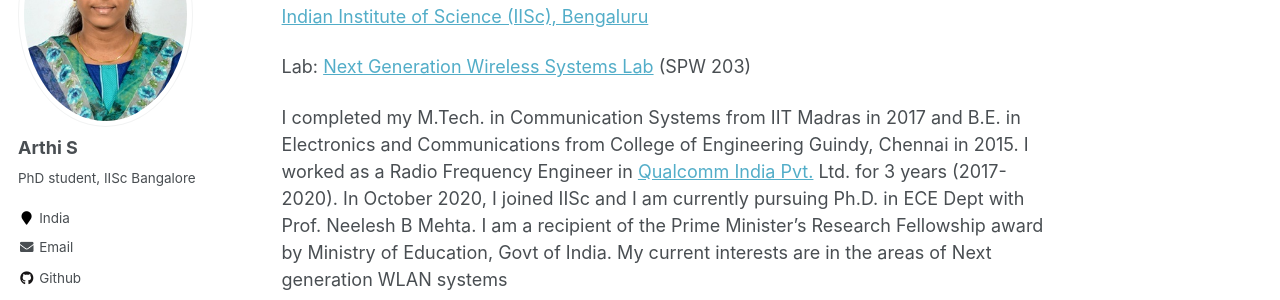
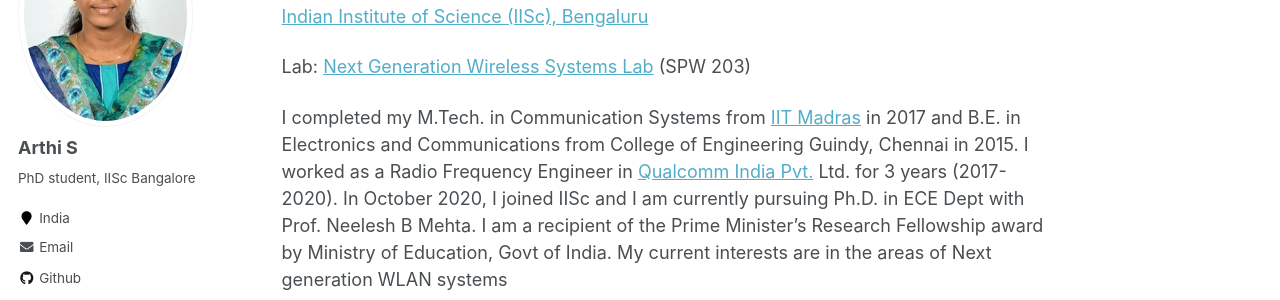
Before and after one commit to Arthi314/Arthi314.github.io, a Jekyll site: the page built from _pages/about.md, in a window 1280 px wide. Shown: the part 216-516 px from the top of the page. Built offline with Jekyll 4.4.1, drawn with Linux system fonts in a browser that asks for light colours; part of the change alters nothing that is shown.

```diff
--- a/_pages/about.md
+++ b/_pages/about.md
@@ -16,7 +16,7 @@ redirect_from:
 
 Lab: [Next Generation Wireless Systems Lab](https://ece.iisc.ac.in/~nextgenwrl/index.html ) (SPW 203)
 
-I completed my M.Tech. in Communication Systems from IIT Madras in 2017 and B.E. in Electronics and Communications from College of Engineering Guindy, Chennai in 2015. I worked as a Radio Frequency Engineer in [Qualcomm India Pvt.](https://www.qualcomm.com/home) Ltd. for 3 years (2017-2020). In October 2020, I joined IISc and I am currently pursuing Ph.D. in ECE Dept with Prof. Neelesh B Mehta. I am a recipient of the Prime Minister's Research Fellowship award by Ministry of Education, Govt of India. My current interests are in the areas of Next generation WLAN systems
+I completed my M.Tech. in Communication Systems from [IIT Madras](https://www.iitm.ac.in/) in 2017 and B.E. in Electronics and Communications from College of Engineering Guindy, Chennai in 2015. I worked as a Radio Frequency Engineer in [Qualcomm India Pvt.](https://www.qualcomm.com/home) Ltd. for 3 years (2017-2020). In October 2020, I joined IISc and I am currently pursuing Ph.D. in ECE Dept with Prof. Neelesh B Mehta. I am a recipient of the Prime Minister's Research Fellowship award by Ministry of Education, Govt of India. My current interests are in the areas of Next generation WLAN systems
 
 Please find my resume [here](http://arthi314.github.io/files/ArthiS_CV.pdf).
 
```
